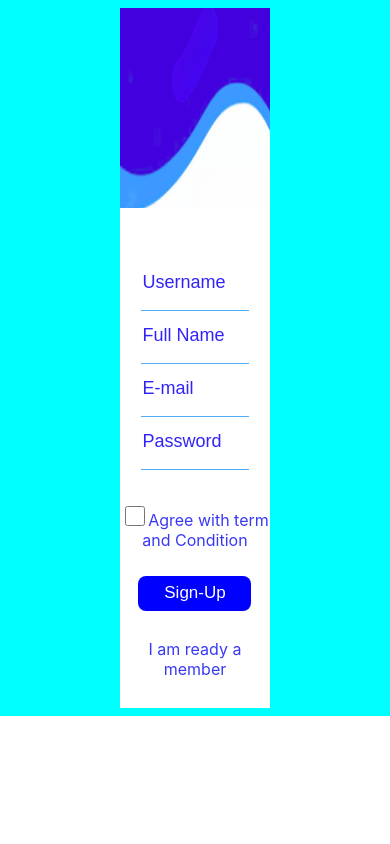
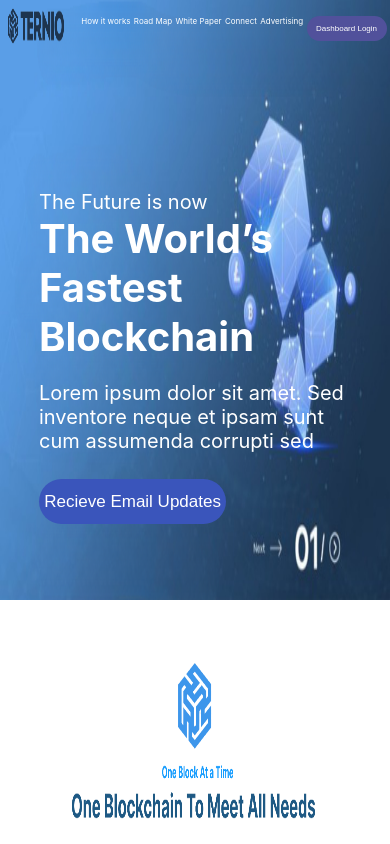
Before and after one commit to Rita-cedcoss/React_task_repo, a React (Create React App) app: page / in a window 390 px wide. Shown: the top 844 px of the page. Built offline with nearby package versions, Linux system fonts and the light colour scheme.

Commit message:
task2 completed

```diff
--- a/src/App.js
+++ b/src/App.js
@@ -1,11 +1,13 @@
-import logo from './logo.svg';
 import './App.css';
 import Sign_in from './Sign_up/Sign_in';
 import './Sign_up/Component.css'
+import Task2 from './Sign_up/Task2';
 function App() {
   return (
    <>
-   <Sign_in></Sign_in>
+   {/* <Sign_in></Sign_in> */}
+   <Task2></Task2>
+
    </>
   );
 }
--- a/src/Sign_up/Component.css
+++ b/src/Sign_up/Component.css
@@ -1,39 +1,35 @@
-#outer
-{
-    height:auto;
+* {
+  margin: 0;
+  padding: 0;
+}
+#outer {
+  height: auto;
   width: 96%;
   background-color: aqua;
   padding: 2%;
 }
-#sign_in
-{
-    height:700px;
-    width:40%;
+#sign_in {
+  height: 700px;
+  width: 40%;
   background-color: white;
   margin: auto;
-
 }
-#top
-{
+#top {
   height: 200px;
-    width:100%;
+  width: 100%;
   text-align: center;
   background-color: aquamarine;
 }
-input
-{
+input {
   height: 50px;
   width: 70%;
   border-top: none;
   border: 1px 2px 3px 0px solid;
-    /* background: red; */
   border-left: none;
   border-right: none;
   border-bottom: 1px solid rgb(79, 173, 250);
-
 }
-#sign_up_mid
-{
+#sign_up_mid {
   width: 100%;
   padding-top: 50px;
   text-align: center;
@@ -42,7 +38,7 @@ input
   color: rgb(49, 35, 247);
   font-size: 18px;
 }
-  button{
+button {
   height: 35px;
   border-radius: 8px;
   border: none;
@@ -53,15 +49,194 @@ input
   margin-bottom: 12px;
   font-size: 17px;
 }
-  .checkbox{
+.checkbox {
   height: 20px;
   width: 20px;
   margin-top: 36px;
 }
-  .checkbox_text
-{
+.checkbox_text {
   color: rgb(57, 57, 245);
 }
-p{
-    color:rgb(57, 57, 245);
+p {
+  color: rgb(57, 57, 245);
 }
+#task2_Outer {
+  height: 650px;
+  width: 100%;
+  background-color: aquamarine;
+}
+#Banner {
+  height: 600px;
+  width: 100%;
+  background-image: url("/public/ternio_figma.png");
+  background-size: 100% 100%;
+}
+#navTop {
+  height: 100px;
+  width: 100%;
+  display: flex;
+}
+#navLeft {
+  height: 73%;
+  width: 30%;
+  text-align: right;
+  padding-top: 2%;
+}
+#navRight {
+  height: 86%;
+  width: 70%;
+  display: flex;
+  font-size: 18px;
+  padding-top: 1%;
+  justify-content: space-evenly;
+}
+#navRight > p {
+  color: white;
+  margin-top: 20px;
+  font-size: 20px;
+}
+.btnLogin {
+  height: 40px;
+  font-size: 16px;
+  background: #51519b;
+  color: white;
+  margin-top: 12px !important;
+  border: none;
+  border-radius: 17px;
+  width: 160px;
+}
+#middle {
+  height: 430px;
+  padding-top: 70px;
+  width: 50%;
+  font-size: 25px;
+  color: white;
+  padding-left: 10%;
+}
+#middle > p {
+  color: white;
+  margin-top: 20px;
+}
+.btnupdates {
+  height: 45px;
+  width: 35%;
+  border-radius: 25px;
+  background: #3a55bb;
+}
+#bottom {
+  height: 550px;
+  width: 100%;
+  background-color: #51519b;
+}
+@media only screen and (max-width: 1024px) {
+  #navTop {
+    height: 100px;
+    width: 100%;
+    display: flex;
+  }
+  #navLeft {
+    height: 73%;
+    width: 18%;
+    text-align: left;
+    padding-left: 2%;
+    padding-top: 2%;
+  }
+  .img_logo {
+    height: 50%;
+    width: 80%;
+  }
+  #navRight {
+    height: 86%;
+    width: 80%;
+    display: flex;
+    font-size: 12px;
+    padding-top: 1%;
+    justify-content: space-evenly;
+  }
+  #navRight > p {
+    color: white;
+    margin-top: 12px;
+    font-size: 14px;
+  }
+  .btnLogin {
+    height: 40px;
+    font-size: 16px;
+    background: #51519b;
+    color: white;
+    margin-top: 12px !important;
+    border: none;
+    border-radius: 17px;
+    width: 160px;
+  }
+  #middle {
+    height: 430px;
+    padding-top: 70px;
+    width: 80%;
+    font-size: 20px;
+    color: white;
+    padding-left: 10%;
+  }
+  #middle > p {
+    color: white;
+    margin-top: 20px;
+  }
+  .btnupdates {
+    height: 45px;
+    width: 60%;
+    border-radius: 25px;
+    background: #3a55bb;
+  }
+}
+@media only screen and (max-width: 540px) {
+  #navLeft {
+    height: 73%;
+    width: 18%;
+    text-align: left;
+    padding-left: 2%;
+    padding-top: 2%;
+  }
+  .img_logo {
+    height: 50%;
+    width: 80%;
+  }
+  #navRight {
+    height: 86%;
+    width: 80%;
+    display: flex;
+    font-size: 12px;
+    padding-top: 1%;
+    justify-content: space-evenly;
+  }
+  #navRight > p {
+    color: white;
+    margin-top: 12px;
+    font-size: 0.5rem;
+  }
+  .btnLogin {
+    height: 30px;
+    font-size: 0.5rem;
+    background: #51519b;
+    color: white;
+    margin-top: 12px !important;
+    border: none;
+    border-radius: 17px;
+    width: 100px;
+  }
+}
+@media only screen and (max-width: 400px) {
+  #navRight > p {
+    color: white;
+    margin-top: 12px;
+    font-size: 0.5rem;
+  }
+  .btnLogin {
+    height: 25px;
+    font-size: 0.5rem;
+    background: #51519b;
+    color: white;
+    margin-top: 12px !important;
+    border: none;
+    border-radius: 17px;
+    width: 80px;
+  }
+}
--- /dev/null
+++ b/src/Sign_up/Task2.js
@@ -0,0 +1,46 @@
+import React, { useEffect } from "react";
+
+const Task2 = () => {
+  useEffect(()=>{
+    console.log("hello");
+  },[])
+    return (
+    <div id="task2_Outer">
+      <div id="Banner">
+        <div id="navTop">
+          <div id="navLeft">
+            <img
+              className="img_logo"
+              alt=""
+              height="50%"
+              width="50%"
+              src="Ternolog.png"/>
+          </div>
+          <div id="navRight">
+            <p>How it works </p>
+            <p>Road Map</p>
+            <p>White Paper</p>
+            <p>Connect</p>
+            <p>Advertising</p>
+            <button className="btnLogin">Dashboard Login</button>
+          </div>
+        </div>
+        <div id="middle">
+          <p>The Future is now</p>
+          <h1>The World’s</h1>
+          <h1>Fastest Blockchain</h1>
+          <p>
+            Lorem ipsum dolor sit amet. Sed inventore neque et ipsam sunt cum
+            assumenda corrupti sed{" "}
+          </p>
+          <button className="btnupdates">Recieve Email Updates</button>
+        </div>
+        <div id="bottom">
+          <img height="100%" width="100%" alt="" src="frame_figma.png" />
+        </div>
+      </div>
+    </div>
+  );
+};
+
+export default Task2;
```
Also changed, not shown: public/Ternolog.png (added), public/frame_figma.png (added). Lines whose indentation alone changed are shown as unchanged.
